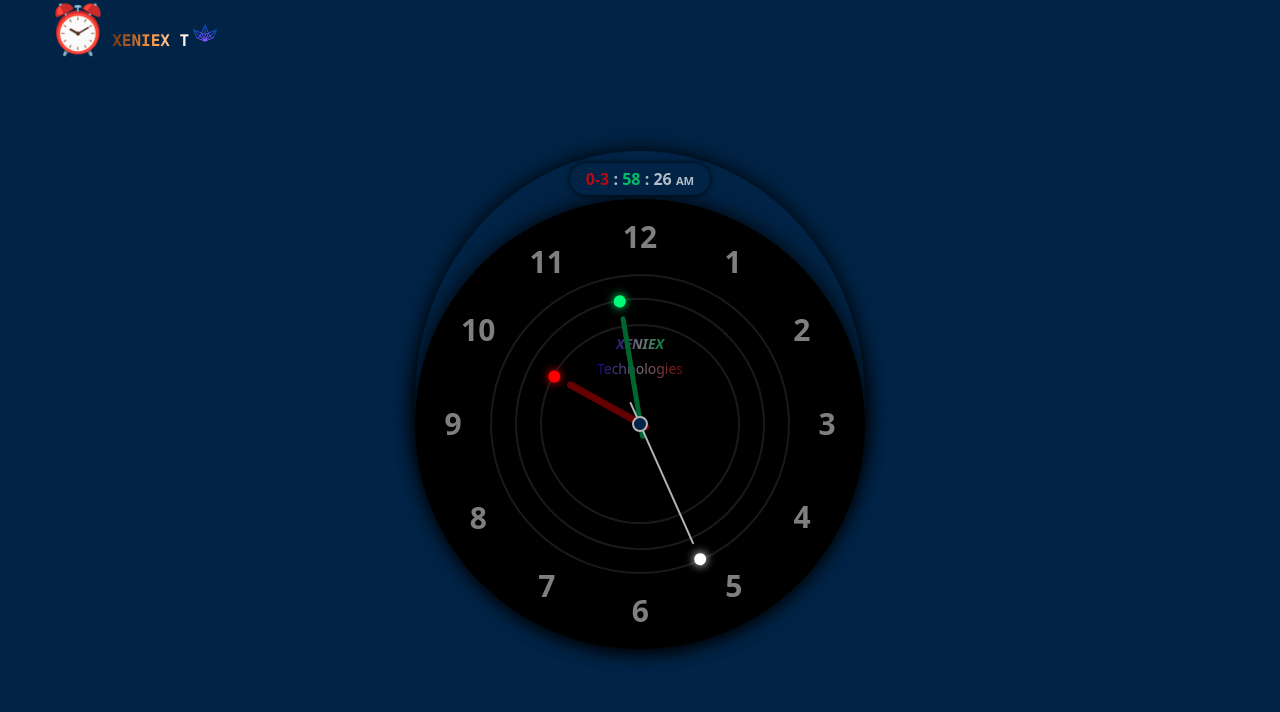
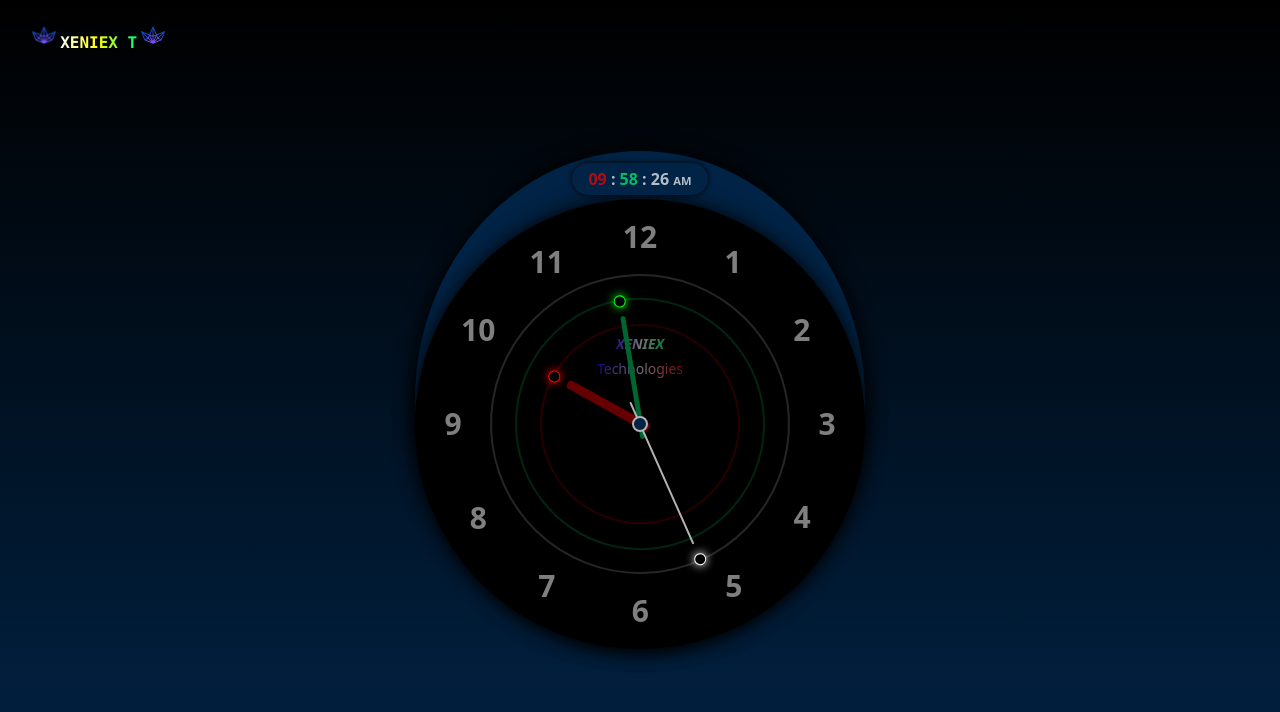
Before and after one commit to Melvins-Simon/Fully-Responsive-Analog-Watch, a website: page src/index.html in a window 1280 px wide. Drawn offline with Linux system fonts and the light colour scheme.

Commit message:
first final

```diff
--- a/src/index.html
+++ b/src/index.html
@@ -9,7 +9,7 @@
     <link rel="stylesheet" href="./output.css">
     <link rel="icon" href="./icon/logo.png">
 </head>
-<body class="bg-[#012345] relative h-screen w-screen flex justify-center items-center ">
+<body class="bg-gradient-to-b from-black to-[#012345] relative h-screen w-screen flex justify-center items-center ">
 
     <div class="relative bg-[#012345] rounded-[50%] shadow-[0px_0px_20px] shadow-black flex flex-col justify-between items-center  pt-12">
 
@@ -30,17 +30,17 @@
             <span  style="--i:11"><b class="text-3xl font-bold opacity-90 animate-pulse ">11</b></span>
             <span  style="--i:12"><b class="text-3xl font-bold opacity-90 animate-pulse ">12</b></span>
 
-            <div id="sec" class="circle z-30 circlef before:bg-[hsl(0,0%,100%)] before:shadow-[hsl(0,0%,100%)]" >
+            <div id="sec" class="circle z-30 circlef before:bg-[hsl(0,0%,0%)] before:shadow-[hsl(0,100%,100%)]" >
 
                 <i  class="bg-[hsl(0,0%,70%)] bottom-[42%]  scale-y-[1.05]  w-[2px] rounded-t-full"></i>
             </div>
 
-            <div id="min" class="circle z-20 circle1 before:bg-[hsl(148,100%,50%)] scale-y-[1.01] before:shadow-[hsl(148,100%,50%)]" >
+            <div id="min" class="circle z-20 circle1 before:bg-[hsl(0,0%,0%)] scale-y-[1.01] before:shadow-[hsl(125,100%,50%)]" >
                 <i  class="bg-[hsl(148,100%,20%)] bottom-[44%] w-[5px] rounded-t-full"></i>
             </div>
 
-            <div id="hr" class="circle z-10 circle2 before:bg-[hsl(0,100%,50%)] before:shadow-[hsl(0,100%,50%)]" >
-                <i  class="bg-[hsl(0,100%,20%)] bottom-[45%] scale-y-[0.95] w-[7px]  rounded-t-full "></i>
+            <div id="hr" class="circle z-10 circle2 before:bg-[hsl(0,0%,0%)] before:shadow-[hsl(0,100%,50%)]" >
+                <i  class="bg-[hsl(0,100%,20%)] bottom-[45%] scale-y-[0.95] scale-x-[1.3] w-[7px]  rounded-t-full "></i>
             </div>
 
             <div class="absolute z-0 bottom-[60%] h-max w-max md:text-sm text-[0.75rem] bg-gradient-to-r from-[#3700ff] via-slate-200 to-[#ff0000] text-transparent bg-clip-text flex flex-col justify-center items-center animate-pulse"> <i class="md:text-sm text-[0.75rem] font-bold w-max px-1 bg-gradient-to-r from-[#3700ff] via-slate-200 to-[#00ff75] text-transparent bg-clip-text animate-bounce">XENIEX</i> Technologies</div>
@@ -60,9 +60,9 @@
 
     </div>
 
-    <div class="absolute top-1 left-12 h-max w-max">
-        <p class="inline-block text-5xl">⏰</p>
-        <span id="text-auto" class="bg-gradient-to-r from-amber-900 via-orange-400  to-white text-transparent bg-clip-text font-bold font-mono"></span>
+    <div class="absolute top-6 left-8 h-max w-max">
+        <p class="inline-block animate-spin"><img class="h-6 w-6"  src="./icon/logo.png" alt="Logo"></p>
+        <span id="text-auto" class="bg-gradient-to-r from-[#ffffff] via-[#ff0]  to-[#00ff75] text-transparent bg-clip-text font-bold font-mono"></span>
         <p class="inline-block"><img class="h-6 w-6 animate-ping" src="./icon/logo.png" alt="Logo"></p>
     </div>
 
--- a/src/input.css
+++ b/src/input.css
@@ -16,16 +16,16 @@
 }
 
 .circle{
-    @apply absolute md:w-[300px] md:h-[300px] w-[240px] h-[240px] border-slate-50 border-[2px] rounded-full  border-opacity-10 flex justify-center items-center before:absolute  md:before:w-3 md:before:h-3 before:w-2 before:h-2  before:inset-[0_auto_0_auto] md:before:-top-[6px] before:-top-[5px] before:rounded-full before:shadow-[0px_0px_10px];
+    @apply absolute md:w-[300px] md:h-[300px] w-[240px] h-[240px] border-slate-50 border-[2px] rounded-full  border-opacity-15 flex justify-center items-center before:absolute  md:before:w-3 md:before:h-3 before:w-2 before:h-2  before:inset-[0_auto_0_auto] md:before:-top-[6px] before:-top-[5px] before:rounded-full before:shadow-[0px_0px_10px] before:border before:border-[hsl(0,100%,100%)];
 }
 
 
 .circle1{
-    @apply md:w-[250px] md:h-[250px] w-[200px] h-[200px] ;
+    @apply md:w-[250px] md:h-[250px] border-[#00ff75] border-opacity-15 w-[200px] h-[200px] before:border before:border-[hsl(125,100%,50%)] ;
 }
 
 .circle2{
-    @apply md:w-[200px] md:h-[200px] w-[160px] h-[160px] ;
+    @apply md:w-[200px] md:h-[200px] border-[#ff0000] border-opacity-15 w-[160px] h-[160px] before:border-[hsl(0,100%,50%)];
 }
 
 .circle i{
--- a/src/main.js
+++ b/src/main.js
@@ -13,24 +13,26 @@ setInterval(() =>{
 
     // Analog Watch
     const day = new Date();
-    let hh1 = (day.getHours()-12) *30;
+    let hh1 = day.getHours();
+    hh1 = (hh1 >12) ? (hh1-=12)*30 : hh1*30;
     let mm2 = day.getMinutes() * 6;
     let ss3 = (day.getSeconds() * 6);
     let ms = day.getMilliseconds();
 
     hr.style.rotate  =  `${hh1+(mm2/12)}deg`;
     min.style.rotate =  `${mm2+(ss3/60)}deg`;
-    sec.style.rotate =  `${ss3+(ms/166.666666666666666)}deg`;
+    sec.style.rotate =  `${ss3+(ms/166.6666666666666666)}deg`;
 
     // Digital Watch
-    let dh = day.getHours()-12;
+    let dh = day.getHours();
+    dh = (dh >12) ? (dh-=12) : dh;
     let dm = day.getMinutes();
     let ds = day.getSeconds();
 
     // Appendind 0 to single digits
-    dh = dh <10 ? "0"+dh : dh;
-    dm = dm <10 ? "0"+dm : dm;
-    ds = ds <10 ? "0"+ds : ds;
+    dh = (dh <10) ? ("0"+dh) : dh;
+    dm = (dm <10) ? ("0"+dm) : dm;
+    ds = (ds <10) ? ("0"+ds) : ds;
 
     if(day.getHours() > 12){
          pms.textContent = `PM`;
```
Also changed, not shown: src/output.css.
